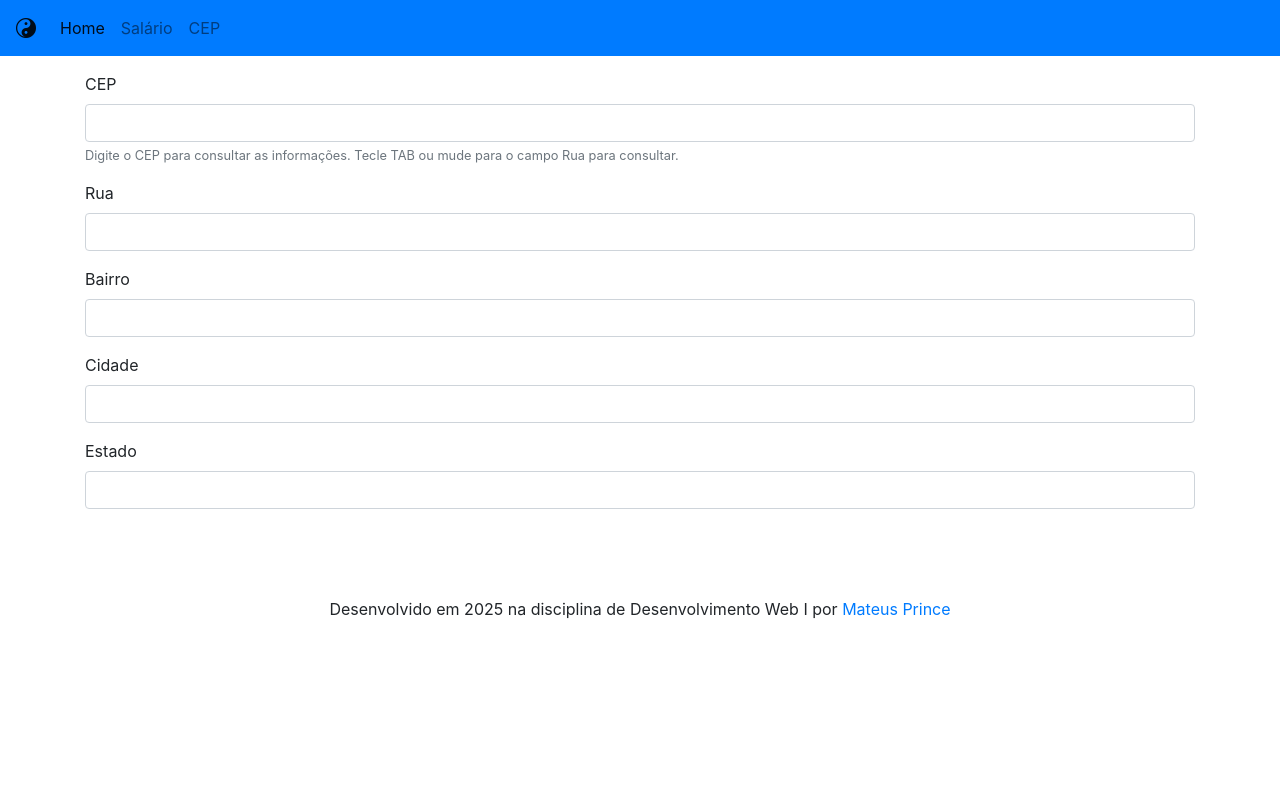
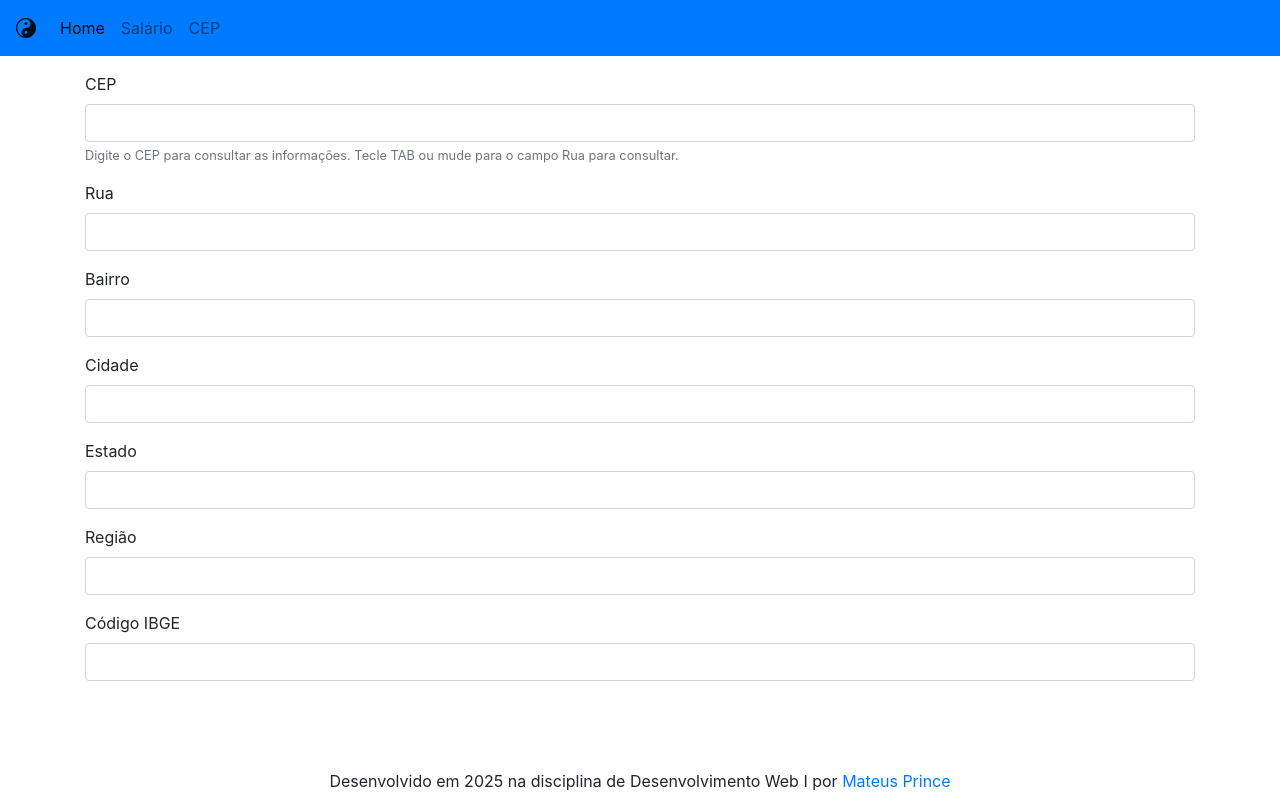
Before and after one commit to mateuspa/bootstrap_jquery, a plain HTML site: page cep.html in a window 1280 px wide. Drawn offline with nearby package versions, Linux system fonts and the light colour scheme.

Commit message:
incluindo consulta regiao e ibge

```diff
--- a/cep.html
+++ b/cep.html
@@ -65,6 +65,14 @@
                         <label for="estado">Estado</label>
                         <input type="text" class="form-control" id="estado" name="estado">
                     </div>
+                    <div class="form-group">
+                        <label for="regiao">Região</label>
+                        <input type="text" class="form-control" id="regiao" name="regiao">
+                    </div>
+                    <div class="form-group">
+                        <label for="ibge">Código IBGE</label>
+                        <input type="text" class="form-control" id="ibge" name="ibge">
+                    </div>
                 </form>
             </div>
         </div>
--- a/js/cep.js
+++ b/js/cep.js
@@ -13,7 +13,9 @@ $(document).ready(function () {
             $("#rua").val(data.logradouro);
             $("#bairro").val(data.bairro);
             $("#cidade").val(data.localidade);
-            $("#estado").val(data.uf);
+            $("#estado").val(data.estado);
+            $("#regiao").val(data.regiao);
+            $("#ibge").val(data.ibge);
           } else {
             alert("CEP não encontrado.");
             limparCampos();
```
Also changed, not shown: 1 other file.
